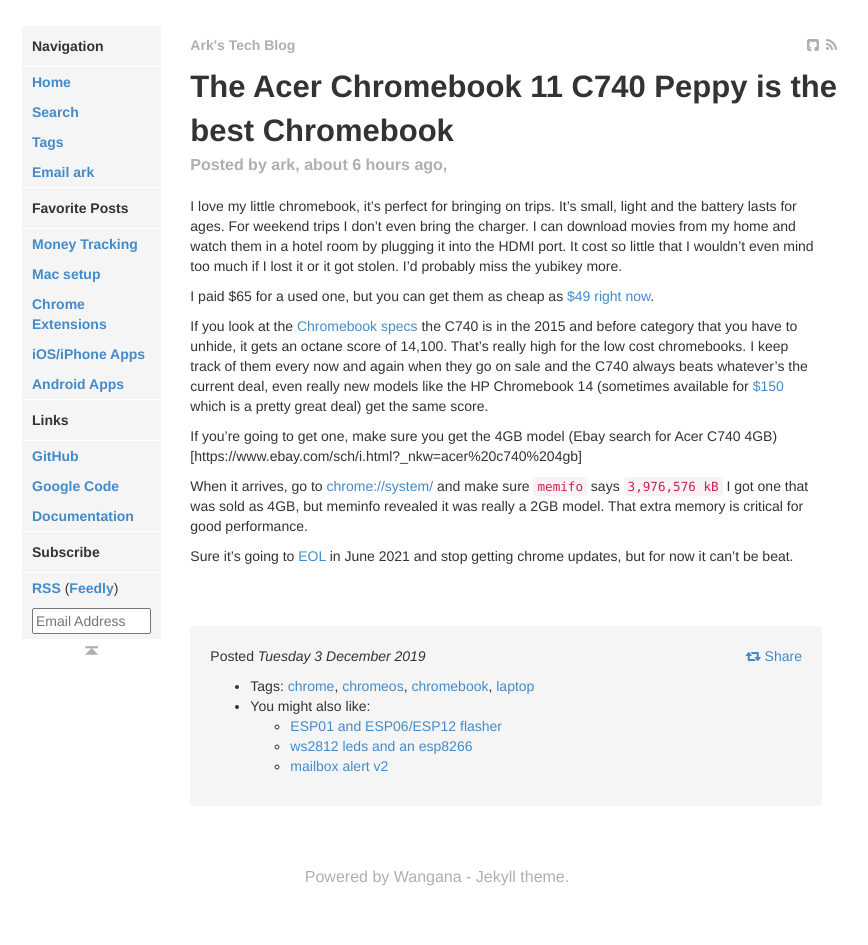
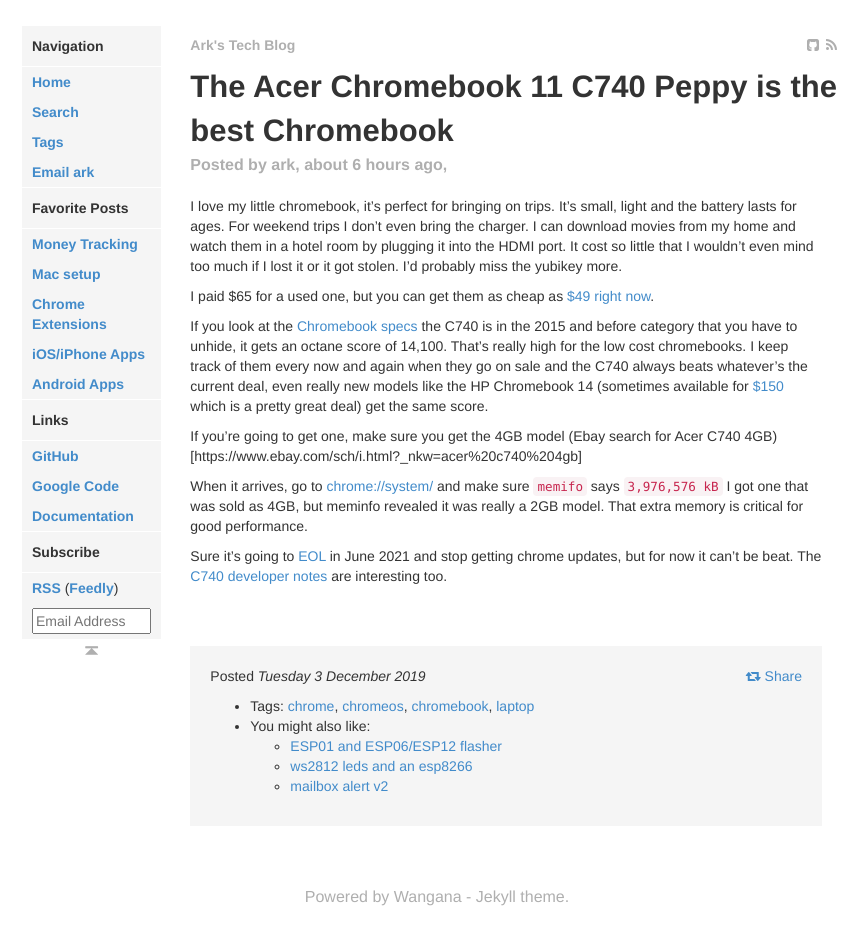
Before and after one commit to arkarkark/arkarkark.github.io, a Jekyll site: the page built from _posts/2019-12-03-chromebook.md, in a window 1280 px wide and 946 px high. Shown: the whole window, without its empty margins (203-1071 px from the left). Built offline with Jekyll 4.4.1, drawn with Linux system fonts in a browser that asks for light colours; some web fonts are replaced.

Commit message:
add developer notes

```diff
--- a/_posts/2019-12-03-chromebook.md
+++ b/_posts/2019-12-03-chromebook.md
@@ -21,4 +21,4 @@
 
 When it arrives, go to [chrome://system/](chrome://system/) and make sure `memifo` says `3,976,576 kB` I got one that was sold as 4GB, but meminfo revealed it was really a 2GB model. That extra memory is critical for good performance.
 
-Sure it's going to [EOL](https://support.google.com/chrome/a/answer/6220366) in June 2021 and stop getting chrome updates, but for now it can't be beat.
+Sure it's going to [EOL](https://support.google.com/chrome/a/answer/6220366) in June 2021 and stop getting chrome updates, but for now it can't be beat. The [C740 developer notes](https://www.chromium.org/chromium-os/developer-information-for-chrome-os-devices/acer-c720-chromebook) are interesting too.
```
